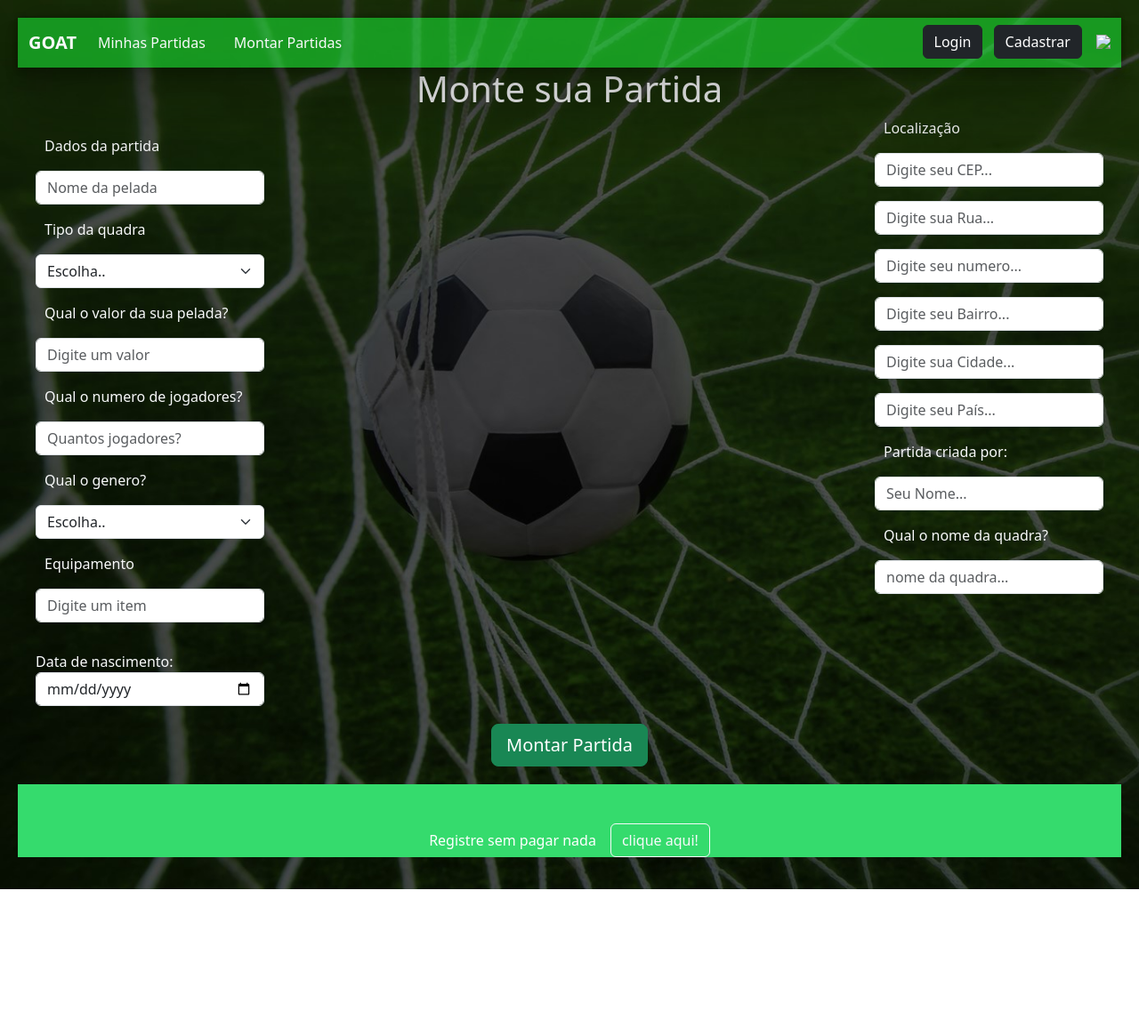
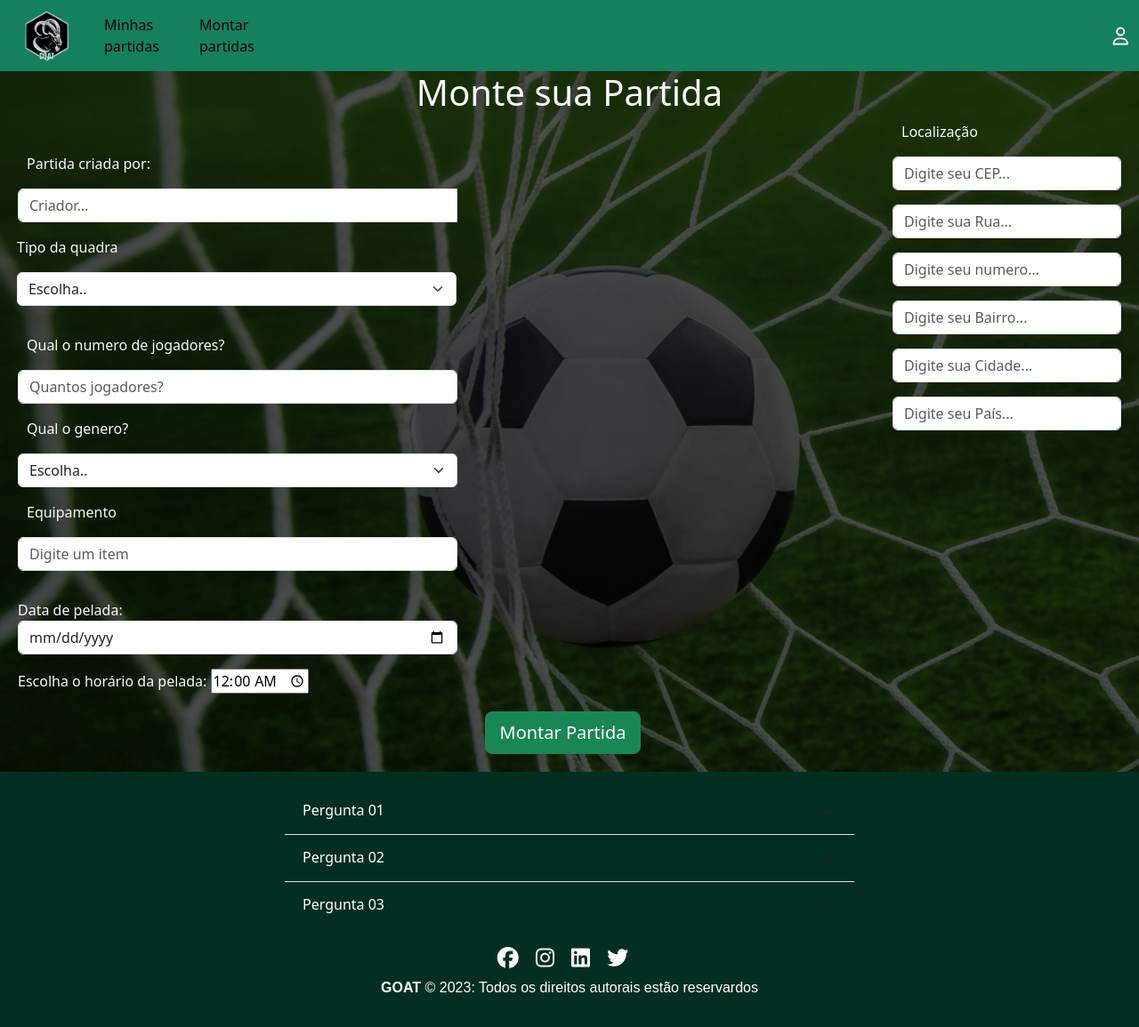
Before and after one commit to ICEI-PUCMinas-PSG-SI-TI/tiaw-si-n-2023-2-g-o-a-t, a plain HTML site: page codigo/pages/montar_partidas,.html in a window 1280 px wide. Shown: the whole page at 89% size. Before the commit the page ends 1000 px from the top, so only its background shows below. Drawn offline with nearby package versions, Linux system fonts and the light colour scheme.

Commit message:
Arrumando funcionalidades da pagina com o json + NAVBAR/FOOTER

```diff
--- a/codigo/assets/CSS/montar_partidas.css
+++ b/codigo/assets/CSS/montar_partidas.css
@@ -2,7 +2,7 @@ body {
     background-image: url('/codigo/assets/images/Bolasombra.jpg');
     background-size: cover;
     background-repeat: no-repeat;
-    padding: 20px;
+
   }
 
   .BotõesdoNavbar {
@@ -10,9 +10,6 @@ body {
     right: 10px;
   }
 
-  .Bonequinhodonavbar {
-    width: auto !important;
-  }
 
   /* Adicione um espaçamento entre os cards e o rodapé */
   .row {
@@ -34,3 +31,73 @@ body {
     margin-left: 10px;
     margin-right: 10px;
   }
+  /* Footer */
+.carregamento {
+  position: fixed;
+  backdrop-filter: blur(3px);
+  background-color: #0000009d;
+  width: 100vw;
+  height: 100vh;
+  top: 0;
+  left: 0;
+  z-index: 2000;
+  display: none;
+  justify-content: center;
+  align-items: center;
+}
+/* Footer */
+footer {
+  background-color: #022f21;
+  bottom: 0;
+  width: 100%;
+  padding-top: 1%;
+}
+.text-center a {
+  text-decoration: none;
+  color: inherit;
+  margin-right: 15px;
+  color: #fff;
+}
+.text-center p {
+  font-family: Arial, Helvetica, sans-serif,bold;
+  margin-top:10px;
+}
+.bloco-faq{
+  max-width: 50%;
+  margin: 5px auto 5px auto;
+
+}
+.accordion-item .accordion-button,.accordion-body{
+  color: #fff;
+  background-color: #022f21;
+}
+/* Navbar */
+.container-fluid
+{
+    width: 100%;
+}
+.container .navbar-brand > img{
+    width: 57px;
+}
+.navbar{
+    background-color: #14805E;
+}
+.profile{
+    color: #fff;
+    text-decoration: none;
+    align-items: end;
+}
+.collapse #profile-icone{
+    align-items: flex-end;
+    margin-left: 50%;
+}
+.text-center p
+{
+    color: white;
+}
+
+@media only screen and (min-width: 992px) {
+     .profile{
+        margin-left: 80%;
+    }
+  }
--- a/codigo/assets/JS/home_pos_login.js
+++ b/codigo/assets/JS/home_pos_login.js
@@ -40,7 +40,7 @@ async function AtualizaLotacao(id) {
 
   var altera = {
     id: id,
-    Criador: partidas[id].Criador,
+    Criador: partidas[id].criador,
     Esporte: partidas[id].Esporte,
     Data: partidas[id].Data,
     Horario: partidas[id].Horario,
--- a/codigo/pages/montar_partidas,.html
+++ b/codigo/pages/montar_partidas,.html
@@ -8,53 +8,40 @@
   <link rel="stylesheet" href="/codigo/assets/CSS/montar_partidas.css">
   <link href="https://cdn.jsdelivr.net/npm/bootstrap@5.3.2/dist/css/bootstrap.min.css" rel="stylesheet"
     integrity="sha384-T3c6CoIi6uLrA9TneNEoa7RxnatzjcDSCmG1MXxSR1GAsXEV/Dwwykc2MPK8M2HN" crossorigin="anonymous">
+    <script src="https://kit.fontawesome.com/3b9470d8da.js" crossorigin="anonymous"></script>
 
 </head>
 
 <body>
   <div class="bodyClass" style="position: static ">
     <!-- NAV BAR DA PAGINA -->
-    <nav class="navbar navbar-expand-lg"
-      style="background-color: rgba(25, 240, 54, 0.548); box-shadow: rgba(0, 0, 0, 0.25) 0px 54px 55px, rgba(0, 0, 0, 0.12) 0px -12px 30px, rgba(0, 0, 0, 0.12) 0px 4px 6px, rgba(0, 0, 0, 0.17) 0px 12px 13px, rgba(0, 0, 0, 0.09) 0px -3px 5px;">
-      <div class="d-flex justify-content-between w-100">
-        <div>
-          <div class="container-fluid w-100 d-flex">
-            <a class="navbar-brand" href="#"><span class="fw-bold text-light ">GOAT</span></a>
-            <button class="navbar-toggler" type="button" data-bs-toggle="collapse" data-bs-target="#navbarNavDropdown"
-              aria-controls="navbarNavDropdown" aria-expanded="false" aria-label="Toggle navigation">
+    <nav class="navbar navbar-expand-lg">
+      <div class="container-fluid">
+        <div class="container" style="margin-left: 0px; max-width: max-content;">
+          <a class="navbar-brand" href="/codigo/pages/home_pos_login.html" >
+            <img src="/codigo/assets/images/logo_goat.png" alt="logo_home">
+          </a>
+        </div>
+        <button class="navbar-toggler" type="button" data-bs-toggle="collapse" data-bs-target="#navbarNav" aria-controls="navbarNav" aria-expanded="false" aria-label="Toggle navigation">
           <span class="navbar-toggler-icon"></span>
         </button>
-            <div class="collapse navbar-collapse" id="navbarNavDropdown">
+        <div class="collapse navbar-collapse" id="navbarNav">
           <ul class="navbar-nav">
             <li class="nav-item">
-                  <a class="nav-link active" aria-current="page" href="#"><span class="text-light">Minhas
-                      Partidas</span></a>
+              <a class="nav-link active" aria-current="page" href="#">Minhas partidas</a>
             </li>
             <li class="nav-item">
-                  <a class="nav-link" href="#"></a>
+              <a class="nav-link active" href="#">Montar partidas</a>
             </li>
-                <li class="nav-item">
-                  <a class="nav-link" href="#"><span class="text-light">Montar Partidas</span></a>
-                </li>
-            </div>
-          </div>
-
-        </div>
-        <div>
-          <div>
           </ul>
-            <div>
-              <button class="btn btn-dark me-md-2" type="button">Login</button>
-              <button class="btn btn-dark" type="button">Cadastrar</button>
-              <a href="...">
-                <img src="/codigo/assets/images/" class="container-fluid Bonequinhodonavbar">
+          <div class="profile">
+            <a class="nav-link active" aria-current="page" href="#">
+              <i class="icone-profile fa-regular fa-user fa-lg"></i>
             </a>
           </div>
         </div>
       </div>
-      </div>
     </nav>
-
 
 
     <h1 class=" text-center text-light"> Monte sua Partida </h1>
@@ -62,11 +49,16 @@
     <div class="d-flex justify-content-between w-100">
       <!-- Filha 1 -->
       <div style="margin: 20px;">
-        <p class="text-light"> Dados da partida </p>
+
+        <div class="input-group mb-3"> </div>
+
+         <p class=" text-light">Partida criada por: </p>
             <div class="input-group mb-3">
-          <input type="text" class="form-control" placeholder="Nome da pelada" aria-label="Username"
+            <input type="text" class="form-control" placeholder="Criador..." aria-label="Nome"
             aria-describedby="basic-addon1">
-        </div>
+
+
+        <div class="input-group mb-3"> </div>
 
         <p class=" text-light"> Tipo da quadra </p>
         <div class="input-group mb-3">
@@ -74,13 +66,11 @@
             <option selected>Escolha..</option>
             <option value="1"> Society </option>
             <option value="2"> Futsal</option>
-            <option value="3"> Campo </option>
+
           </select>
+
         </div>
-        <p class=" text-light"> Qual o valor da sua pelada?</p>
-        <div class="input-group mb-3">
-          <input type="text-light" class="form-control" placeholder="Digite um valor" aria-label="Username"
-            aria-describedby="basic-addon1">
+
         </div>
         <p class=" text-light"> Qual o numero de jogadores?</p>
         <div class="input-group mb-3">
@@ -102,14 +92,15 @@
         </div>
 
         <div class=" text-light col-12 pt-3">
-          <label for="dataNasc">Data de nascimento:</label>
+          <label for="dataNasc">Data de pelada:</label>
           <input id="dataNasc" type="date" class="form-control">
       </div>
 
-        <!-- <div class="input-group mb-3">
-          <input type="text" class="form-control" placeholder="Data & Hora" aria-label="DataHora"
-            aria-describedby="basic-addon1">
-        </div> -->
+      <div class=" text-light col-12 pt-3">
+      <label for="hora-cons">Escolha o horário da pelada: </label>
+     <input id="hora-cons" type="time" name="hora-cons" value="00:00" />
+     </div>
+
       </div>
       <!-- Filha 2 -->
       <div style="margin-right: 20px;">
@@ -143,16 +134,9 @@
             aria-describedby="basic-addon1">
         </div>
 
-        <p class=" text-light">Partida criada por: </p>
-        <div class="input-group mb-3">
-          <input type="text" class="form-control" placeholder="Seu Nome..." aria-label="Nome"
-            aria-describedby="basic-addon1">
+
         </div>
-        <p class=" text-light">Qual o nome da quadra? </p>
-        <div class="input-group mb-3">
-          <input type="text" class="form-control" placeholder="nome da quadra..." aria-label="nomeQuadra"
-            aria-describedby="basic-addon1">
-        </div>
+
       </div>
     </div>
     <!-- Botão -->
@@ -166,27 +150,69 @@
 
     <section class="">
       <!-- Footer -->
-      <footer class="text-center text-white" style="background-color: #35db6d;">
-        <!-- Grid container -->
-        <div class="container p-4 pb-0">
-          <!-- Section: CTA -->
-          <section class="">
-            <p class="d-flex justify-content-center align-items-center">
-              <span class="me-3">Registre sem pagar nada</span>
-              <button type="button" class="btn btn-outline-light btn-rounded">
-                clique aqui!
+
+      <!-- Início do faq de perguntas frequentes -->
+    <footer class="text-center">
+
+      <div class="bloco-faq">
+        <div class="accordion accordion-flush" id="accordionFlushExample">
+          <div class="accordion-item">
+            <h2 class="accordion-header">
+              <button class="accordion-button collapsed" type="button" data-bs-toggle="collapse" data-bs-target="#flush-collapseOne" aria-expanded="false" aria-controls="flush-collapseOne">
+                Pergunta 01
               </button>
-            </p>
-          </section>
-          <!-- Section: CTA -->
+            </h2>
+            <div id="flush-collapseOne" class="accordion-collapse collapse" data-bs-parent="#accordionFlushExample">
+              <div class="accordion-body">Placeholder content for this accordion, which is intended to demonstrate the <code>.accordion-flush</code> class. This is the first item's accordion body.</div>
             </div>
-        <!-- Grid container -->
+          </div>
+          <div class="accordion-item">
+            <h2 class="accordion-header">
+              <button class="accordion-button collapsed" type="button" data-bs-toggle="collapse" data-bs-target="#flush-collapseTwo" aria-expanded="false" aria-controls="flush-collapseTwo">
+                Pergunta 02
+              </button>
+            </h2>
+            <div id="flush-collapseTwo" class="accordion-collapse collapse" data-bs-parent="#accordionFlushExample">
+              <div class="accordion-body">Placeholder content for this accordion, which is intended to demonstrate the <code>.accordion-flush</code> class. This is the second item's accordion body. Let's imagine this being filled with some actual content.</div>
+            </div>
+          </div>
+          <div class="accordion-item">
+            <h2 class="accordion-header">
+              <button class="accordion-button collapsed" type="button" data-bs-toggle="collapse" data-bs-target="#flush-collapseThree" aria-expanded="false" aria-controls="flush-collapseThree">
+                Pergunta 03
+              </button>
+            </h2>
+            <div id="flush-collapseThree" class="accordion-collapse collapse" data-bs-parent="#accordionFlushExample">
+              <div class="accordion-body">Placeholder content for this accordion, which is intended to demonstrate the <code>.accordion-flush</code> class. This is the third item's accordion body. Nothing more exciting happening here in terms of content, but just filling up the space to make it look, at least at first glance, a bit more representative of how this would look in a real-world application.</div>
+            </div>
+          </div>
+        </div>
 
-    </section>
+    </div>
+        <!-- Fim do faq de perguntas frequentes -->
+
+      <div class="text-center p-3">
+        <a href="#" target="_blank">
+          <i class="fa-brands fa-facebook fa-xl"></i>
+        </a>
+          <a href="#" target="_blank">
+          <i class="fa-brands fa-instagram fa-xl"></i>
+        </a>
+        <a href="#" target="_blank">
+          <i class="fa-brands fa-linkedin fa-xl"></i>
+        </a>
+        <a href="#" target="_blank">
+          <i class="fa-brands fa-twitter fa-xl"></i>
+        </a>
+        <p><b>GOAT</b> &#169; 2023: Todos os direitos autorais estão reservardos</p>
+      </div>
+    </footer>
+    <!-- Footer of end -->
 
     <!-- Importe os scripts do Bootstrap aqui -->
 
   </div>
+
   <script src="/codigo/assets/JS/montar_partidas.js"></script>
 </body>
 
```
Also changed, not shown: codigo/assets/JS/montar_partidas.js (+23 -17 lines), codigo/pages/home_pos_login.html (+1 -1 lines). Lines whose indentation alone changed are shown as unchanged.
